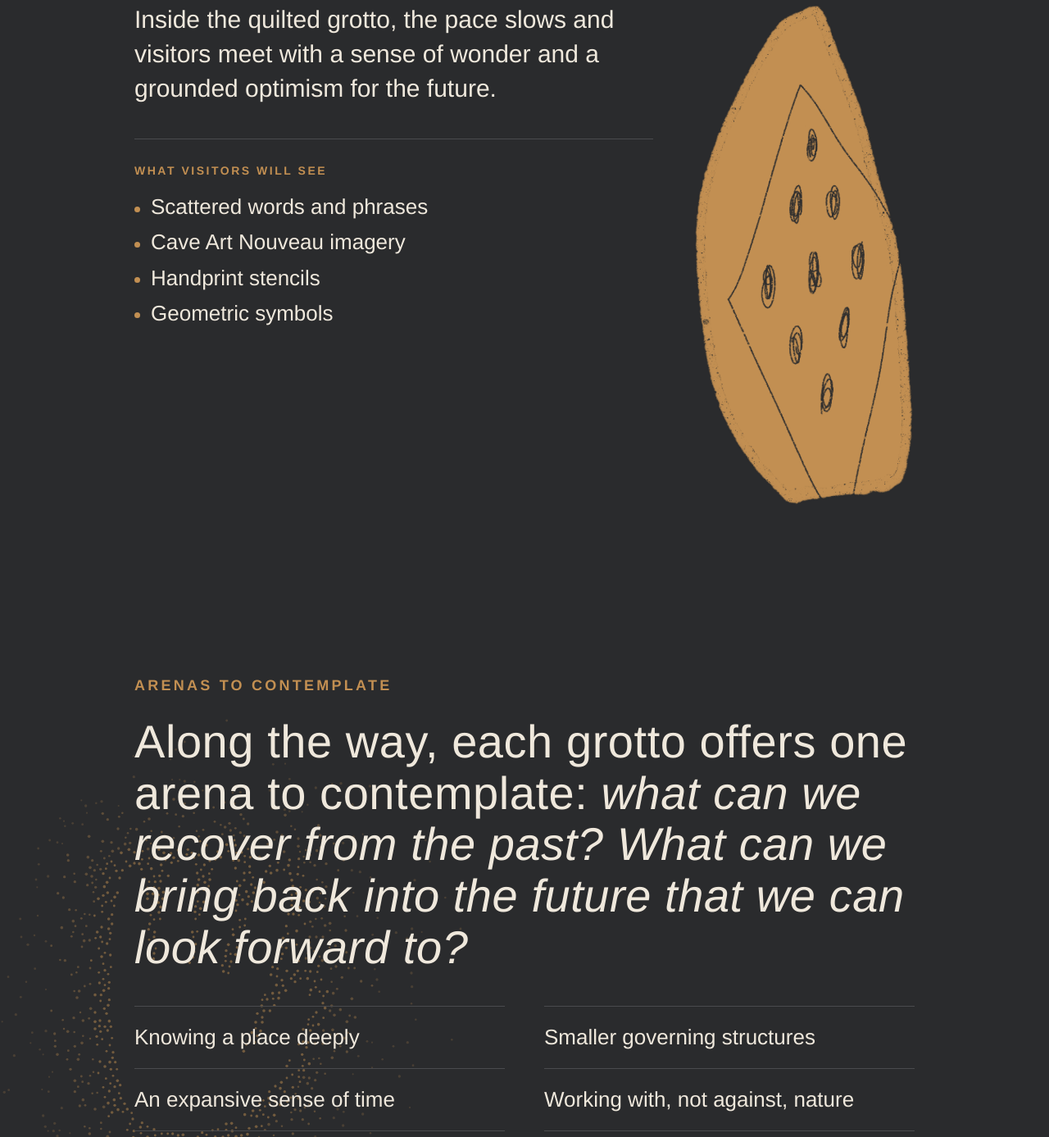
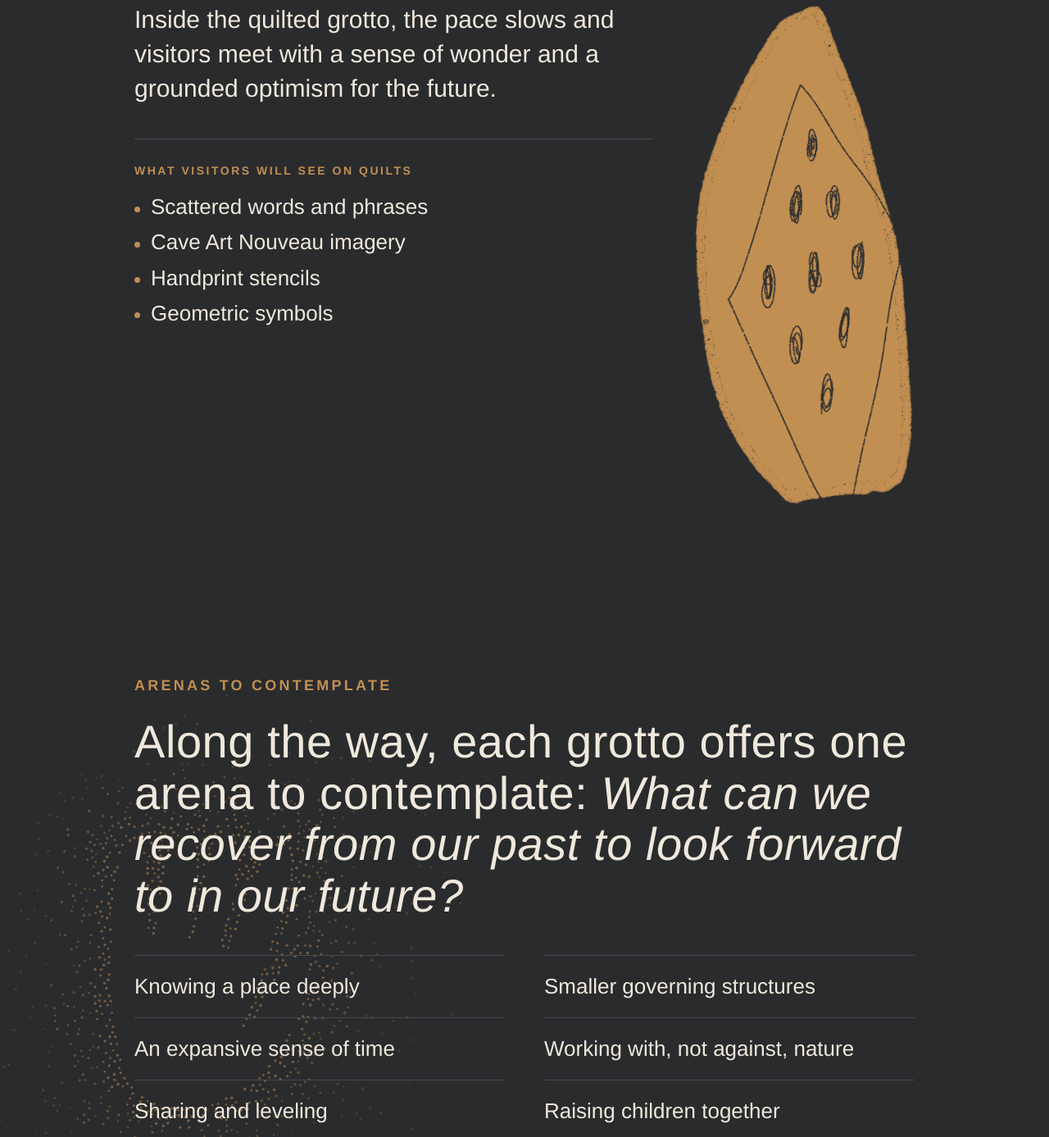
Before and after one commit to zakfoster921/grotto, a plain HTML site: page index.html in a window 1280 px wide. Shown: the part 1620-3007 px from the top of the page at 82% size. Drawn offline with Linux system fonts and the light colour scheme.

Commit message:
Sync site text with deck edits (path label, arenas question)
Co-Authored-By: Claude Sonnet 5.5 <noreply@anthropic.com>
Claude-Session: https://claude.ai/code/session_01RMnPCrtHj62XByH61jJxP8

```diff
--- a/index.html
+++ b/index.html
@@ -79,7 +79,7 @@ footer{border-top:1px solid var(--line);padding:48px 0;color:var(--mute);font-si
 <h2>From a busy hall into a quiet cove</h2>
 <div class="path-grid"><div>
 <p class="lead">Inside the quilted grotto, the pace slows and visitors meet with a sense of wonder and a grounded optimism for the future.</p>
-<div class="rows"><div class="row" style="grid-template-columns:1fr"><p class="k">What visitors will see</p>
+<div class="rows"><div class="row" style="grid-template-columns:1fr"><p class="k">What visitors will see on quilts</p>
 <ul class="v ul"><li>Scattered words and phrases</li><li>Cave Art Nouveau imagery</li><li>Handprint stencils</li><li>Geometric symbols</li></ul></div></div>
 </div>
 <img src="media/menhir.png" alt="Sketch of a standing stone, partially buried, marked with a diamond outline and ten ovals"></div>
@@ -87,7 +87,7 @@ footer{border-top:1px solid var(--line);padding:48px 0;color:var(--mute);font-si
 
 <section><svg class="bg" viewBox="0 0 1080 1080" style="left:-8%;top:50%" aria-hidden="true"><use href="#hp"/></svg><div class="wrap">
 <p class="eyebrow">Arenas to contemplate</p>
-<h2>Along the way, each grotto offers one arena to contemplate: <em>what can we recover from the past? What can we bring back into the future that we can look forward to?</em></h2>
+<h2>Along the way, each grotto offers one arena to contemplate: <em>What can we recover from our past to look forward to in our future?</em></h2>
 <div class="grid">
 <div>Knowing a place deeply</div><div>Smaller governing structures</div>
 <div>An expansive sense of time</div><div>Working with, not against, nature</div>
```
